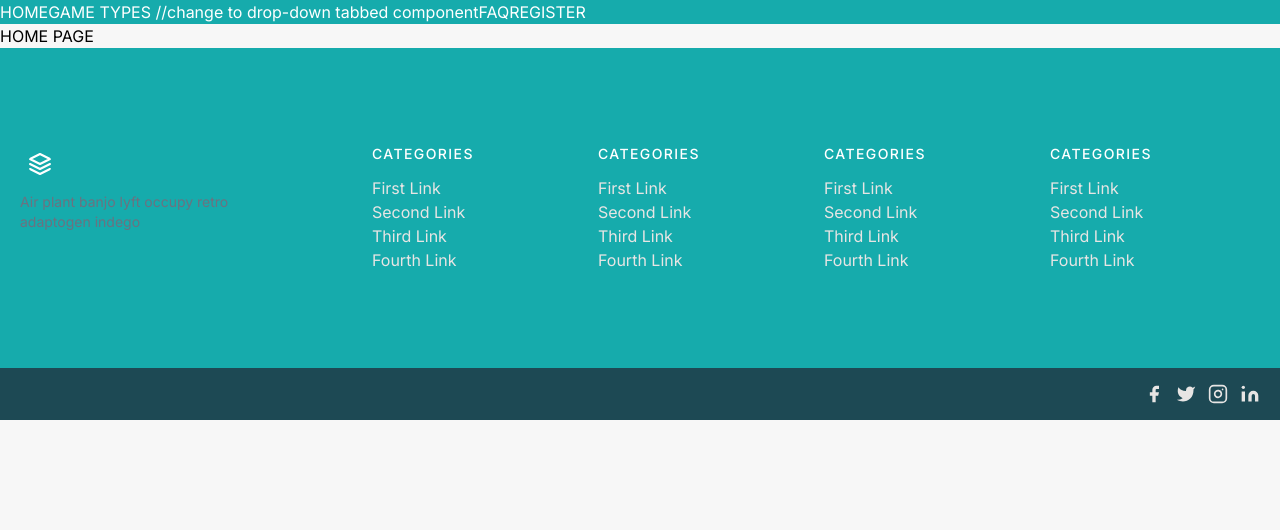
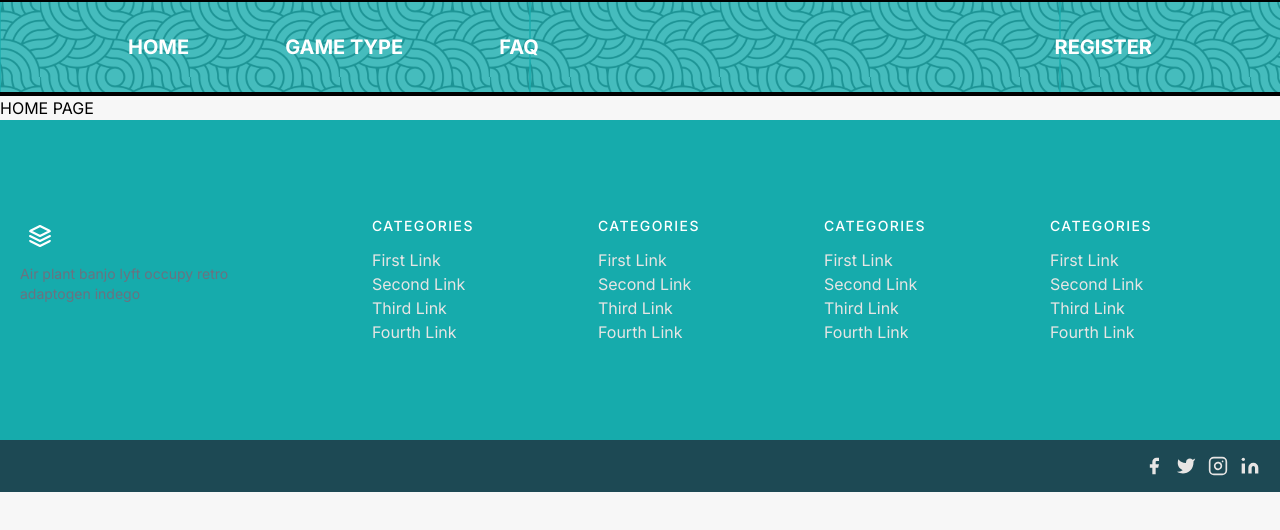
Before and after one commit to chingu-voyages/v42-geckos-team-22, a React (Vite) app: page / in a window 1280 px wide. Shown: the top 530 px of the page. Built offline with nearby package versions, Linux system fonts and the light colour scheme.

Commit message:
feat:add nav styling/layout

```diff
--- a/src/components/Header.jsx
+++ b/src/components/Header.jsx
@@ -4,18 +4,22 @@ import React from "react";
 
 function Header() {
   return (
-    <div>
-      <header className="body-font bg-turquoise text-white">
-        <nav className="hidden md:flex md:flex-row">
-          <ul>
-            <NavLink>HOME</NavLink>
-            <NavLink>GAME TYPES</NavLink> //change to drop-down tabbed component
-            <NavLink>FAQ</NavLink>
-          </ul>
-          <button className="hidden md:inline-block">REGISTER</button>
-        </nav>
-      </header>
-    </div>
+    <header className="body-font  bg-turquoise bg-bg_nav text-xl font-bold text-white md:h-24 md:border-t-2 md:border-b-4 md:border-t-black md:border-b-black">
+      <nav className="hidden h-full md:mx-32 md:flex md:flex-row md:items-center md:justify-between">
+        <ul className="md:flex md:flex-row md:items-center md:gap-24">
+          <li>
+            <NavLink to="/">HOME</NavLink>
+          </li>
+          <li>
+            <NavLink>GAME TYPE</NavLink>
+          </li>
+          <li>
+            <NavLink to="/faq">FAQ</NavLink>
+          </li>
+        </ul>
+        <button className="hidden md:inline-block">REGISTER</button>
+      </nav>
+    </header>
   );
 }
 
--- a/tailwind.config.cjs
+++ b/tailwind.config.cjs
@@ -3,6 +3,9 @@ module.exports = {
   content: ["./index.html", "./src/**/*.{js,ts,jsx,tsx}"],
   theme: {
     extend: {
+      backgroundImage: {
+        bg_nav: "url('/src/assets/bg_nav.svg')",
+      },
       colors: {
         turquoise: "#16ABAC",
         "light-orange": "#FCA02D",
@@ -24,6 +27,7 @@ module.exports = {
         slideleft: "slideleft 1s ease-in-out",
         slideright: "slideright 1s ease-in-out",
         wave: "wave 1.2s linear infinite",
+        float: "hoverMe 2.5s infinite",
       },
       keyframes: {
         slideleft: {
@@ -39,6 +43,11 @@ module.exports = {
           "50%": { transform: "scale(1)" },
           "100%": { transform: "scale(0)" },
         },
+        float: {
+          "33% ": { transform: "translateY(0px)" },
+          "66% ": { transform: "translateY(20px)" },
+          "100% ": { transform: "translateY(0px)" },
+        },
       },
     },
   },
```
